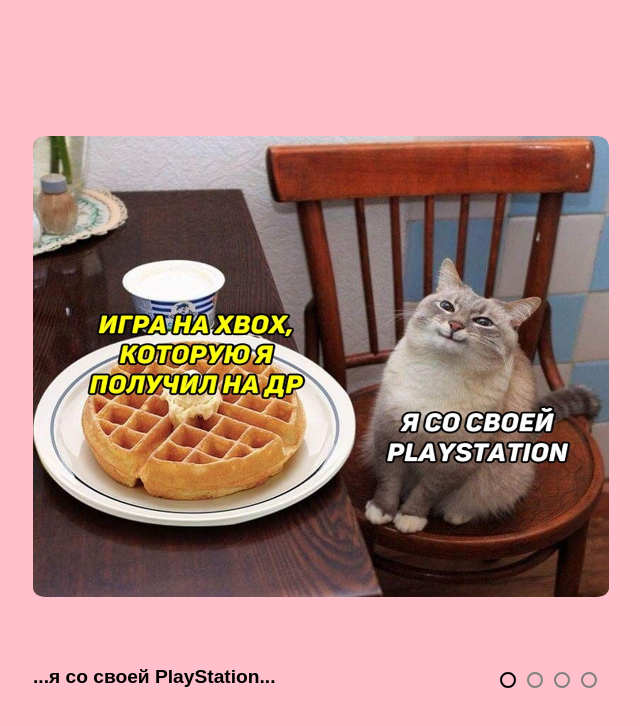
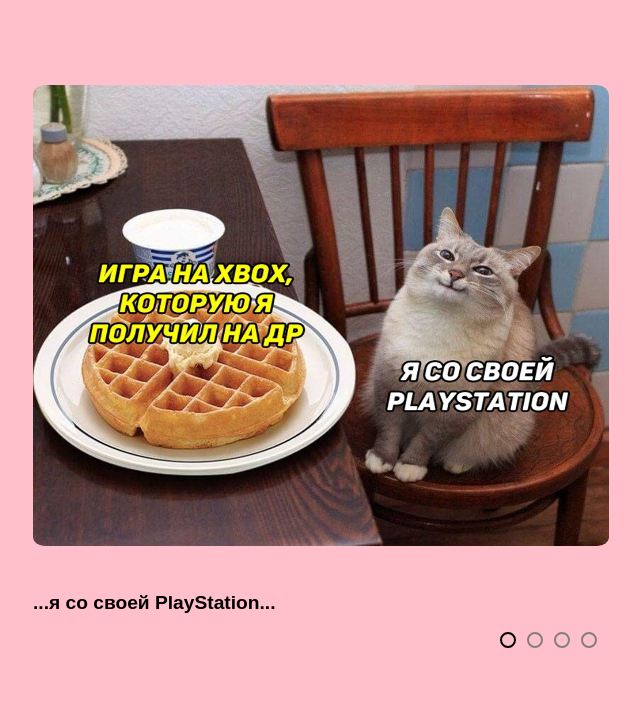
Before and after one commit to Honeychka/cssMemSlider, a plain HTML site: page cssMemSlider/index.html in a window 1280 px wide. Shown: the whole page, without its empty margins (319-959 px from the left). Drawn offline with Linux system fonts and the light colour scheme.

Commit message:
fix: fix little mistakes (Sun, May 15, 2022 06:55:00 PM)

```diff
--- a/cssMemSlider/style.css
+++ b/cssMemSlider/style.css
@@ -15,7 +15,7 @@ input{
     justify-content: center;
     width: 45%;
     height: 90vh;
-    margin: 5% auto;
+    margin: 1% auto;
 }
 .slider{
     display: flex;
@@ -59,12 +59,13 @@ input{
 }
 .slider__text{
     width: 400%;
-    height: 13%;
+    height: 15%;
     display: flex;
     transition: all 0.1s ease-in-out;
+    padding-bottom: 2%;
 }
 .item__text{
-    margin-top: 3%;
+    padding-top: 2%;
     color: black;
     font-family: Arial, Helvetica, sans-serif;
     font-weight: 600;
```
